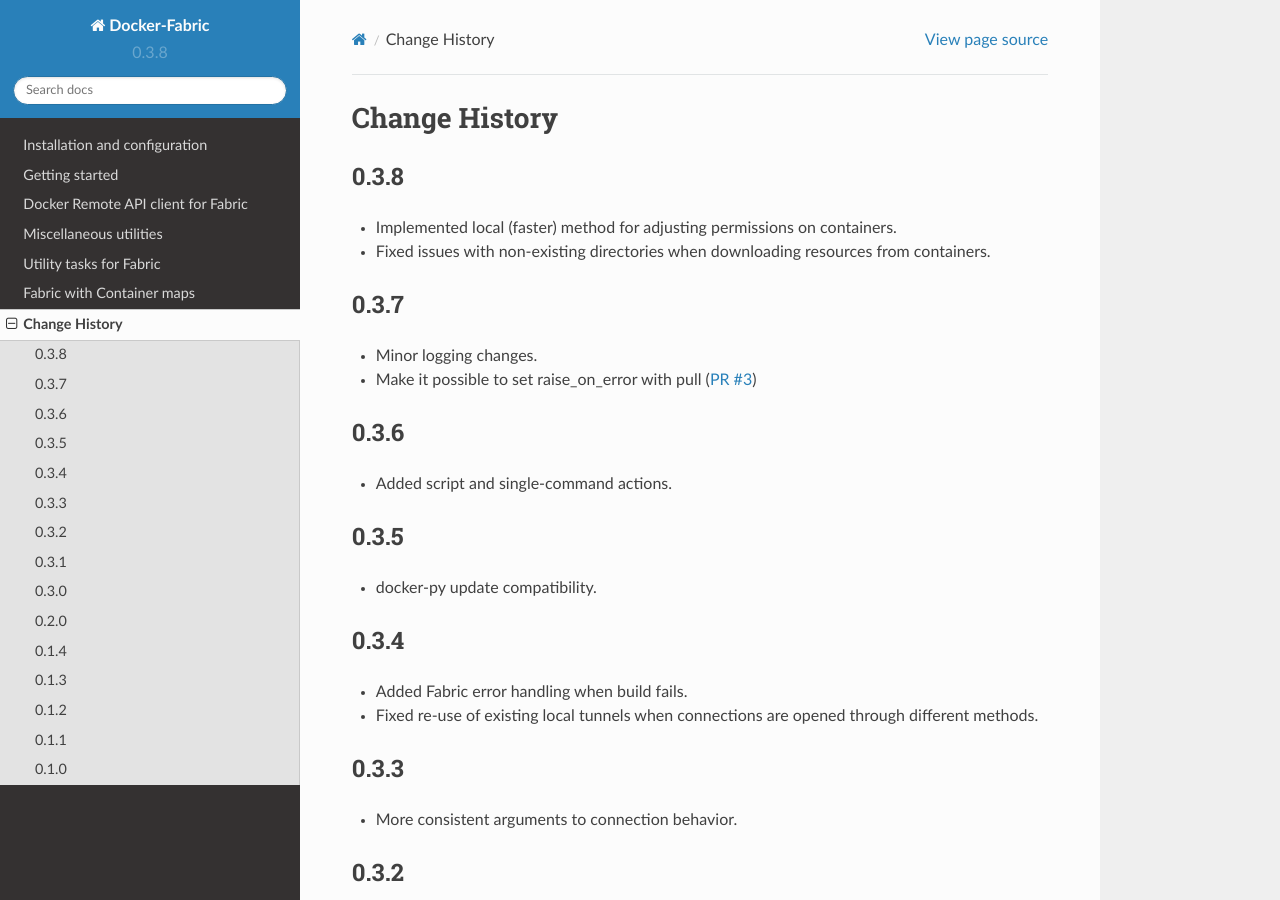
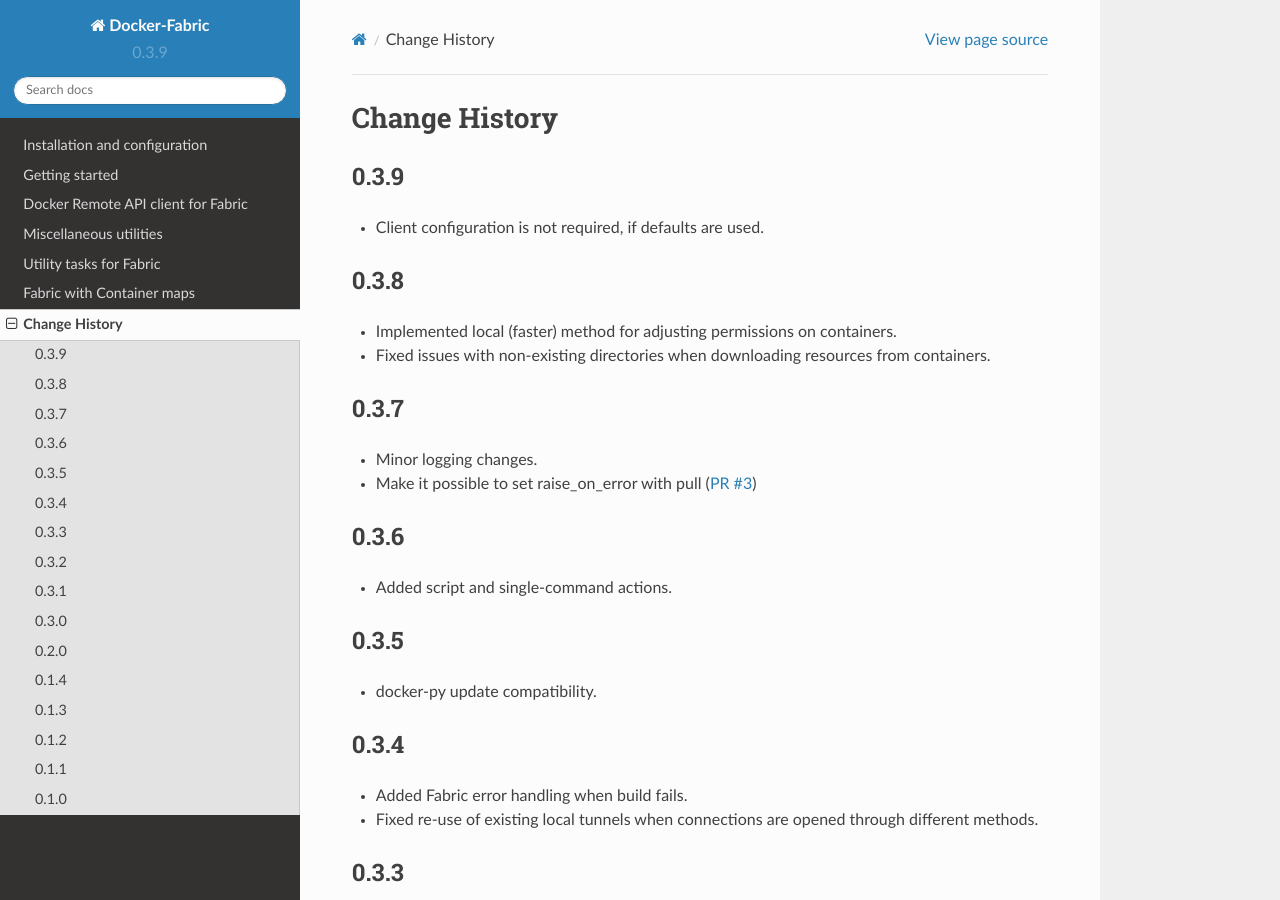
Before and after one commit to merll/docker-fabric, a Sphinx documentation site: the page built from docs/changes.rst, in a window 1280 px wide and 900 px high. Built offline with Sphinx 7.4.7 and the Read the Docs theme 2.0.0, drawn with Linux system fonts in a browser that asks for light colours.

Commit message:
Version and change log.

```diff
--- a/dockerfabric/__init__.py
+++ b/dockerfabric/__init__.py
@@ -2,6 +2,6 @@
 from __future__ import unicode_literals
 
 
-__version__ = '0.3.8'
+__version__ = '0.3.9'
 
 DEFAULT_SOCAT_VERSION = '1.7.3.0'
--- a/docs/changes.rst
+++ b/docs/changes.rst
@@ -2,6 +2,10 @@
 
 Change History
 ==============
+
+0.3.9
+-----
+* Client configuration is not required, if defaults are used.
 
 0.3.8
 -----
```
